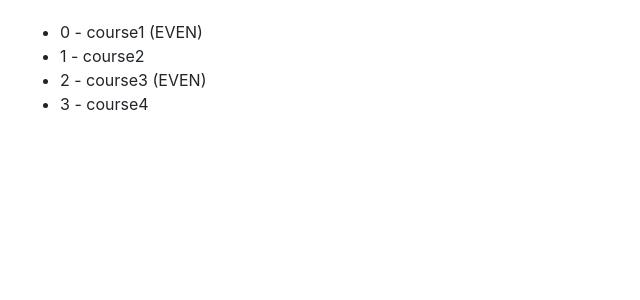
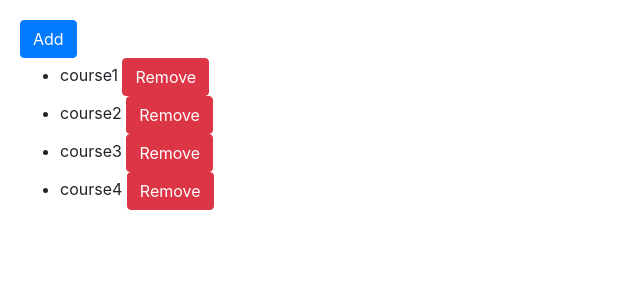
Before and after one commit to kdhruvajyothreddy/angular-assignment2, an Angular app: page / in a window 1280 px wide. Shown: the top 300 px of the page, without its empty margins (0-640 px from the left). Built offline with nearby package versions, Linux system fonts and the light colour scheme.

Commit message:
Using ngFor to detect change to add and remove object from list

```diff
--- a/src/app/app.component.html
+++ b/src/app/app.component.html
@@ -1,8 +1,12 @@
 <link rel="stylesheet" href="https://use.fontawesome.com/releases/v5.7.0/css/all.css" integrity="sha384-lZN37f5QGtY3VHgisS14W3ExzMWZxybE1SJSEsQp9S+oqd12jhcu+A56Ebc1zFSJ" crossorigin="anonymous">
 
+<button class="btn btn-primary" (click)="onAdd()">Add</button>
+<!-- Added a button to call a method "onAdd()" to add a new object -->
+
 <ul>
-    <li *ngFor="let course of courses; index as i; even as isEven">
-        {{ i }} - {{ course.name }} <span *ngIf="isEven">(EVEN)</span>
+    <li *ngFor="let course of courses">
+        {{ course.name }}
+        <button class="btn btn-danger" (click)="onRemove(course)">Remove</button>
+        <!-- Adding a Remove button to call a method "onRemove(course)" to pass the course object, so that it can be spliced or removed -->
     </li>
-    <!-- Render each "course" object, "index" of each object as "i" and  also mark every "even" object as "(EVEN)" using ngIf -->
 </ul>
--- a/src/app/app.component.ts
+++ b/src/app/app.component.ts
@@ -12,4 +12,15 @@ export class AppComponent {
     {id: 3, name: 'course3'},
     {id: 4, name: 'course4'}
   ]; // Created a list of objects to render each object
+
+  onAdd() {
+    this.courses.push({id: 5, name: 'course5'});
+    // To append the course object to the list to be added on the front end
+  }
+
+  onRemove(course) {
+    let index = this.courses.indexOf(course);
+    this.courses.splice(index, 1);
+    //  To remove the course object that was passed to this method from the list of objects on front end
+  }
 }
```
